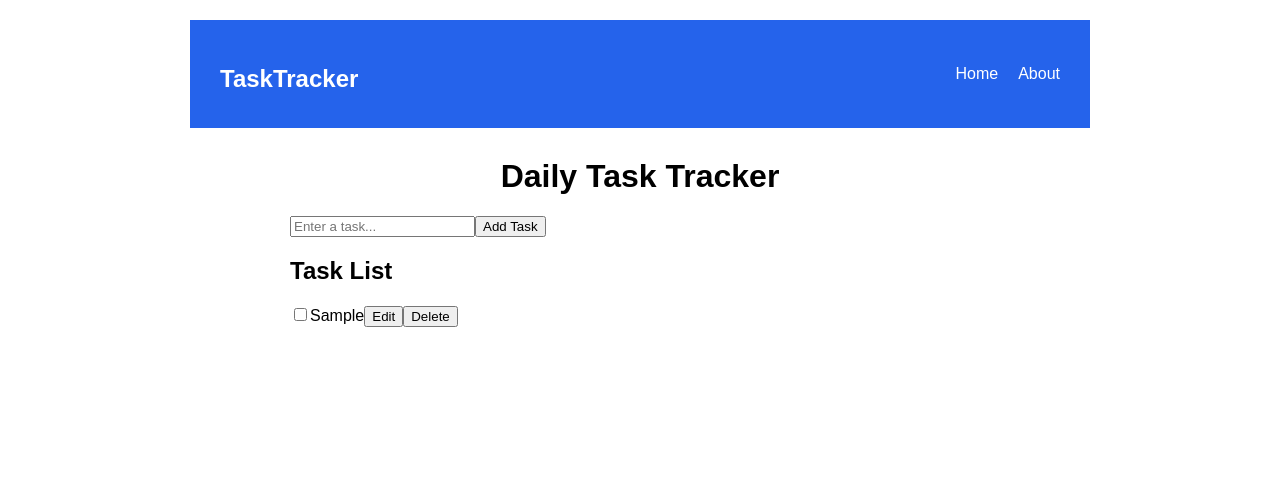
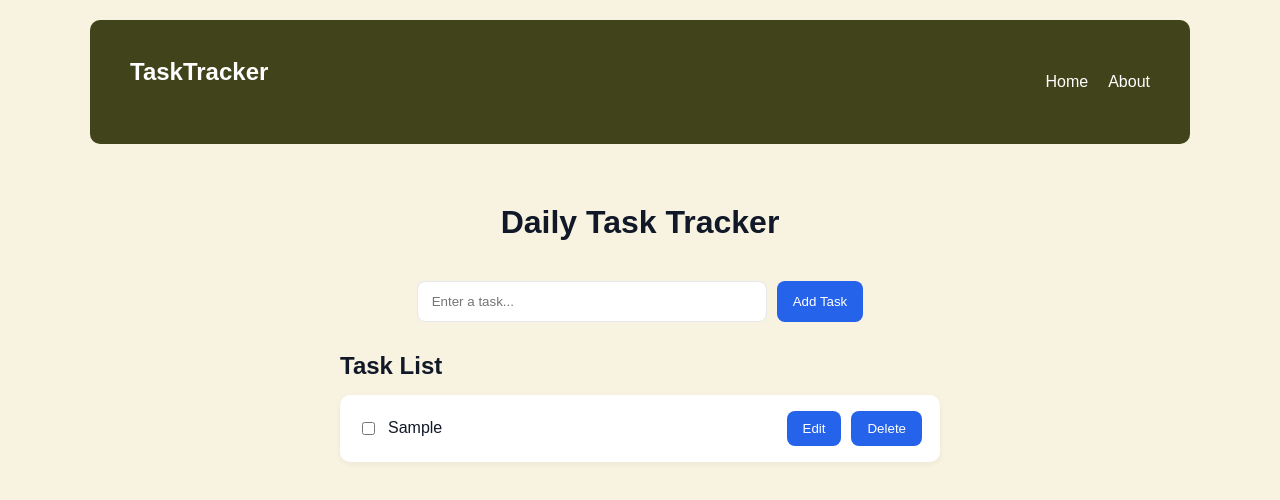
Before and after one commit to NP319/UNIT1-TASK-TRACKER, a React (Vite) app: page / in a window 1280 px wide. Both pictures are taken after typing "Sample" into the empty fields and a click on the button "Add Task". Shown: the top 500 px of the page. Built offline with nearby package versions, Linux system fonts and the light colour scheme.

Commit message:
css added

```diff
--- a/src/components/TaskInput.jsx
+++ b/src/components/TaskInput.jsx
@@ -11,7 +11,7 @@ function TaskInput({ addTask }) {
   };
 
   return (
-    <div>
+    <div className="input-group">
       <input
         type="text"
         placeholder="Enter a task..."
--- a/src/components/TaskItem.jsx
+++ b/src/components/TaskItem.jsx
@@ -10,7 +10,9 @@ function TaskItem({ task, index, deleteTask, toggleTask, updateTask }) {
   };
 
   return (
-    <div>
+    <div className="task-item">
+
+      <div className="task-left">
         <input
           type="checkbox"
           checked={task.completed}
@@ -18,15 +20,11 @@ function TaskItem({ task, index, deleteTask, toggleTask, updateTask }) {
         />
 
         {isEditing ? (
-        <>
           <input
             value={newText}
             onChange={(e) => setNewText(e.target.value)}
           />
-          <button onClick={handleSave}>Save</button>
-        </>
         ) : (
-        <>
           <span
             style={{
               textDecoration: task.completed ? "line-through" : "none"
@@ -34,11 +32,24 @@ function TaskItem({ task, index, deleteTask, toggleTask, updateTask }) {
           >
             {task.text}
           </span>
+        )}
+      </div>
+
+      <div className="task-actions">
+        {isEditing ? (
+          <button onClick={handleSave}>Save</button>
+        ) : (
           <button onClick={() => setIsEditing(true)}>Edit</button>
-        </>
         )}
 
-      <button onClick={() => deleteTask(index)}>Delete</button>
+        <button
+          className="delete-btn"
+          onClick={() => deleteTask(index)}
+        >
+          Delete
+        </button>
+      </div>
+
     </div>
   );
 }
--- a/src/index.css
+++ b/src/index.css
@@ -1,35 +1,31 @@
+/* BASE */
 body {
   margin: 0;
   font-family: Arial, sans-serif;
+  background-color: #F8F3E1;
+  color: #111827;
 }
 
+/* ROOT */
 #root {
-  max-width: 900px;
+  max-width: 1100px;
   margin: 0 auto;
   padding: 20px;
 }
 
-h1 {
-  text-align: center;
-  margin-top: 30px;
-}
-
-.container {
-  max-width: 700px;
-  margin: 0 auto;
-}
-
+/* NAVBAR */
 nav {
-  background-color: #2563eb;
+  background-color: #41431B;
   color: white;
-  padding: 15px 30px;
+  padding: 18px 40px;
   display: flex;
   justify-content: space-between;
   align-items: center;
+  border-radius: 10px;
 }
 
 nav h2 {
-  color: white;
+  margin: 0;
 }
 
 nav a {
@@ -38,6 +34,92 @@ nav a {
   text-decoration: none;
 }
 
-nav a:hover {
-  text-decoration: underline;
+/* MAIN */
+.container {
+  max-width: 600px;
+  margin: 60px auto;
 }
+
+/* TITLE */
+h1 {
+  text-align: center;
+  margin-bottom: 40px;
+}
+
+/* INPUT GROUP */
+.input-group {
+  display: flex;
+  justify-content: center;
+  gap: 10px;
+  margin-bottom: 30px;
+}
+
+/* INPUT */
+input {
+  padding: 12px 14px;
+  border-radius: 8px;
+  border: 1px solid #E5E7EB;
+  width: 100%;
+  max-width: 320px;
+  background: white;
+}
+
+input:focus {
+  outline: none;
+  border-color: #2563EB;
+}
+
+/* BUTTON */
+button {
+  padding: 10px 16px;
+  border: none;
+  border-radius: 8px;
+  background-color: #2563EB;
+  color: white;
+  cursor: pointer;
+  transition: all 0.2s ease;
+}
+
+button:hover {
+  transform: translateY(-1px);
+}
+
+/* TASK TITLE */
+h2 {
+  margin-bottom: 15px;
+}
+
+/* TASK CARD */
+.task-item {
+  background-color: white;
+  padding: 16px 18px;
+  margin: 12px 0;
+  border-radius: 10px;
+  box-shadow: 0 2px 6px rgba(0,0,0,0.05);
+  display: flex;
+  align-items: center;
+  justify-content: space-between;
+}
+
+/* LEFT SIDE */
+.task-left {
+  display: flex;
+  align-items: center;
+  gap: 10px;
+}
+
+/* TEXT */
+.task-left span {
+ white-space: nowrap;
+}
+
+/* ACTIONS */
+.task-actions {
+  display: flex;
+  gap: 10px;
+}
+
+/* EDIT BUTTON */
+.task-actions button {
+  background-color: #2563EB;
+}
```
Lines whose indentation alone changed are shown as unchanged.
